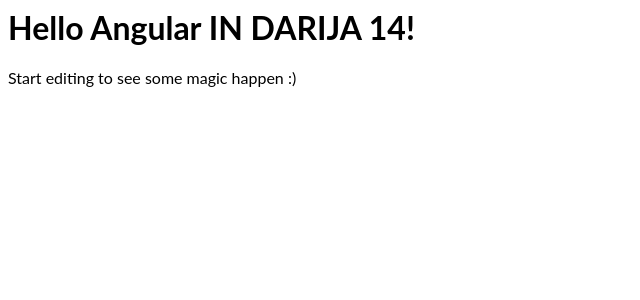
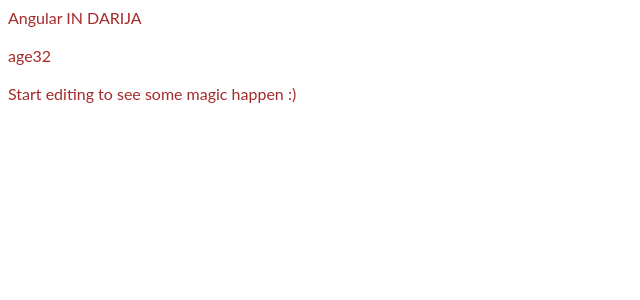
Before and after one commit to ziaritarik/angular-ivy-z28ivf, an Angular app: page / in a window 1280 px wide. Shown: the top 300 px of the page, without its empty margins (0-640 px from the left). Built offline with nearby package versions, Linux system fonts and the light colour scheme.

Commit message:
3 files modified

```diff
--- a/src/app/app.component.css
+++ b/src/app/app.component.css
@@ -1,3 +1,4 @@
 p {
   font-family: Lato;
+  color: brown;
 }
--- a/src/app/app.component.html
+++ b/src/app/app.component.html
@@ -1,4 +1,5 @@
-<hello name="{{ name }}"></hello>
 <p>
+  ## name ## <br /><br />
+  ## age ## <br /><br />
   Start editing to see some magic happen :)
 </p>
--- a/src/app/app.component.ts
+++ b/src/app/app.component.ts
@@ -4,7 +4,10 @@
   selector: 'my-app',
   templateUrl: './app.component.html',
   styleUrls: ['./app.component.css'],
+  //Interpolatiion permet de changer {{}} par ## ##
+  interpolation: ['##', '##'],
 })
 export class AppComponent {
-  name = 'Angular IN DARIJA ' + VERSION.major;
+  name = 'Angular IN DARIJA ';
+  age = 'age' + 32;
 }
```
